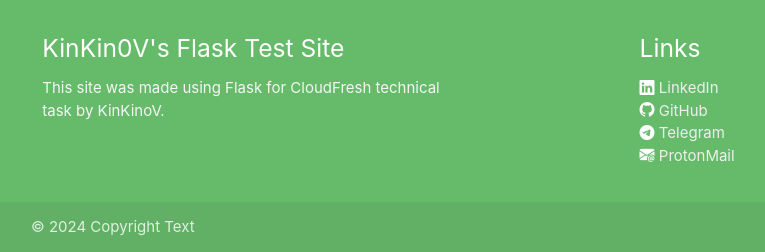
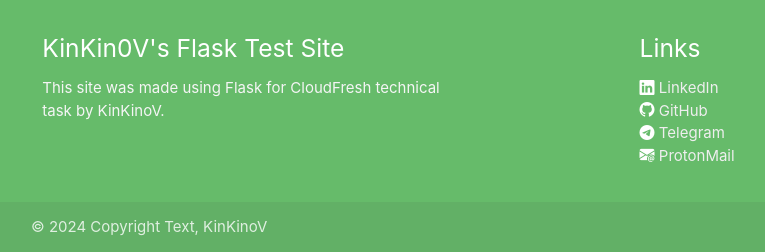
Before and after one commit to KinKinoV/cloudfresh-test-task, a Flask app: page / in a window 1280 px wide. Shown: the part 548-800 px from the top of the page, without its empty margins (161-926 px from the left). Run offline with Flask 3, Linux system fonts and the light colour scheme.

Commit message:
Changed footer text for testing

```diff
--- a/python_app/flaskExample/templates/base.html
+++ b/python_app/flaskExample/templates/base.html
@@ -52,7 +52,7 @@
     </div>
     <div class="footer-copyright">
       <div class="container">
-      © 2024 Copyright Text
+      © 2024 Copyright Text, KinKinoV
       </div>
     </div>
   </footer>
```
